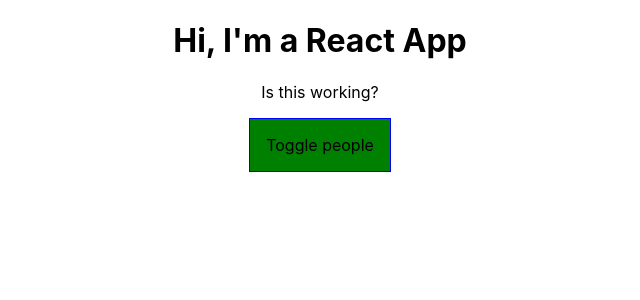
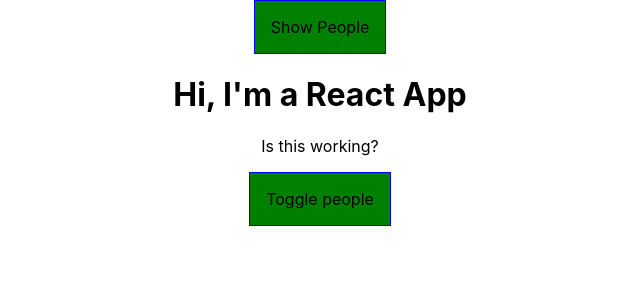
Before and after one commit to manueltorrez/reactjs-course, a React (Create React App) app: page / in a window 1280 px wide. Shown: the top 300 px of the page, without its empty margins (320-960 px from the left). Built offline with nearby package versions, Linux system fonts and the light colour scheme.

Commit message:
Performance gains with PureComponent

```diff
--- a/src/components/People/People.js
+++ b/src/components/People/People.js
@@ -1,7 +1,7 @@
-import React, { Component } from "react";
+import React, { PureComponent } from "react";
 import Person from "./Person/Person";
 
-class People extends Component {
+class People extends PureComponent {
   constructor(props) {
     super(props);
     console.log("[People.js] Inside constructor", props);
@@ -19,10 +19,11 @@
     console.log('[UPDATE People.js] Inside componentWillReceiveProps', nextProps);
   }
 
-  shouldComponentUpdate(nextProps, nextState) {
+  /*shouldComponentUpdate(nextProps, nextState) {
     console.log('[UPDATE People.js] Inside shouldComponentUpdate', nextProps, nextState);
     return nextProps.people !== this.props.people;
-  }
+    //return true;
+  }*/
 
   componentWillUpdate(nextProps, nextState) {
     console.log('[UPDATE People.js] Inside componentWillUpdate', nextProps, nextState);
--- a/src/containers/App.js
+++ b/src/containers/App.js
@@ -1,9 +1,9 @@
-import React, { Component } from "react";
+import React, { PureComponent } from "react";
 import classes from "./App.module.css";
 import People from "../components/People/People";
 import Cockpit from "../components/Cockpit/Cockpit";
 
-class App extends Component {
+class App extends PureComponent {
   constructor(props) {
     super(props);
     console.log('[App.js] Inside constructor', props);
@@ -26,10 +26,10 @@
     console.log('[App.js] Inside componentDidMount');
   }
 
-  shouldComponentUpdate(nextProps, nextState) {
+  /*shouldComponentUpdate(nextProps, nextState) {
     console.log('[UPDATE App.js] Inside shouldComponentUpdate', nextProps, nextState);
-    return true;
-  }
+    return nextState.people !== this.state.people || nextState.showPeople !== this.state.showPeople;
+  }*/
 
   componentWillUpdate(nextProps, nextState) {
     console.log('[UPDATE App.js] Inside componentWillUpdate', nextProps, nextState);
@@ -94,6 +94,7 @@
 
     return (
       <div className={classes.App}>
+        <button onClick={() => {this.setState({showPeople: true})}}>Show People</button>
         <Cockpit
           showPeople={this.state.showPeople}
           people={this.state.people}
```
